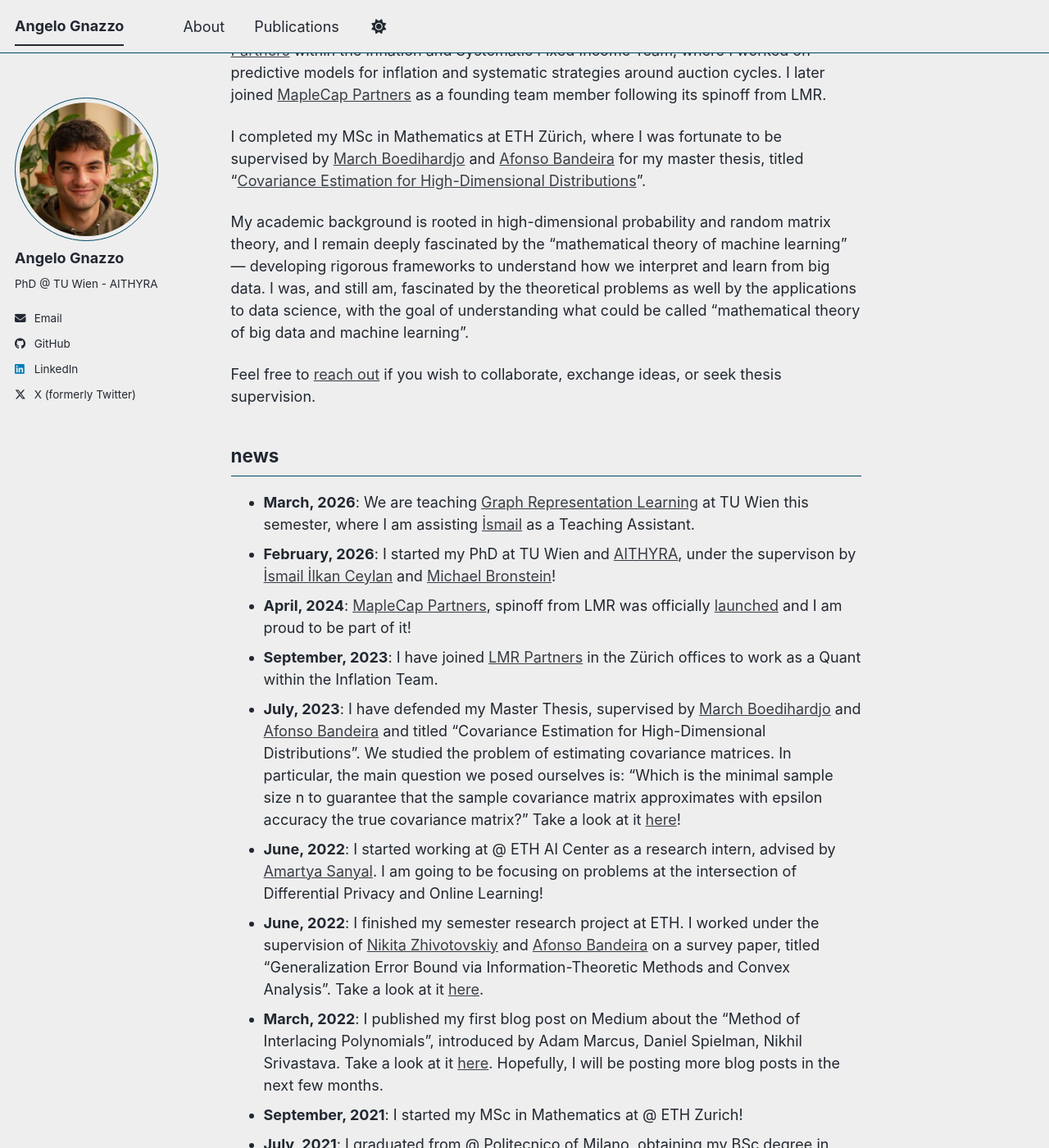
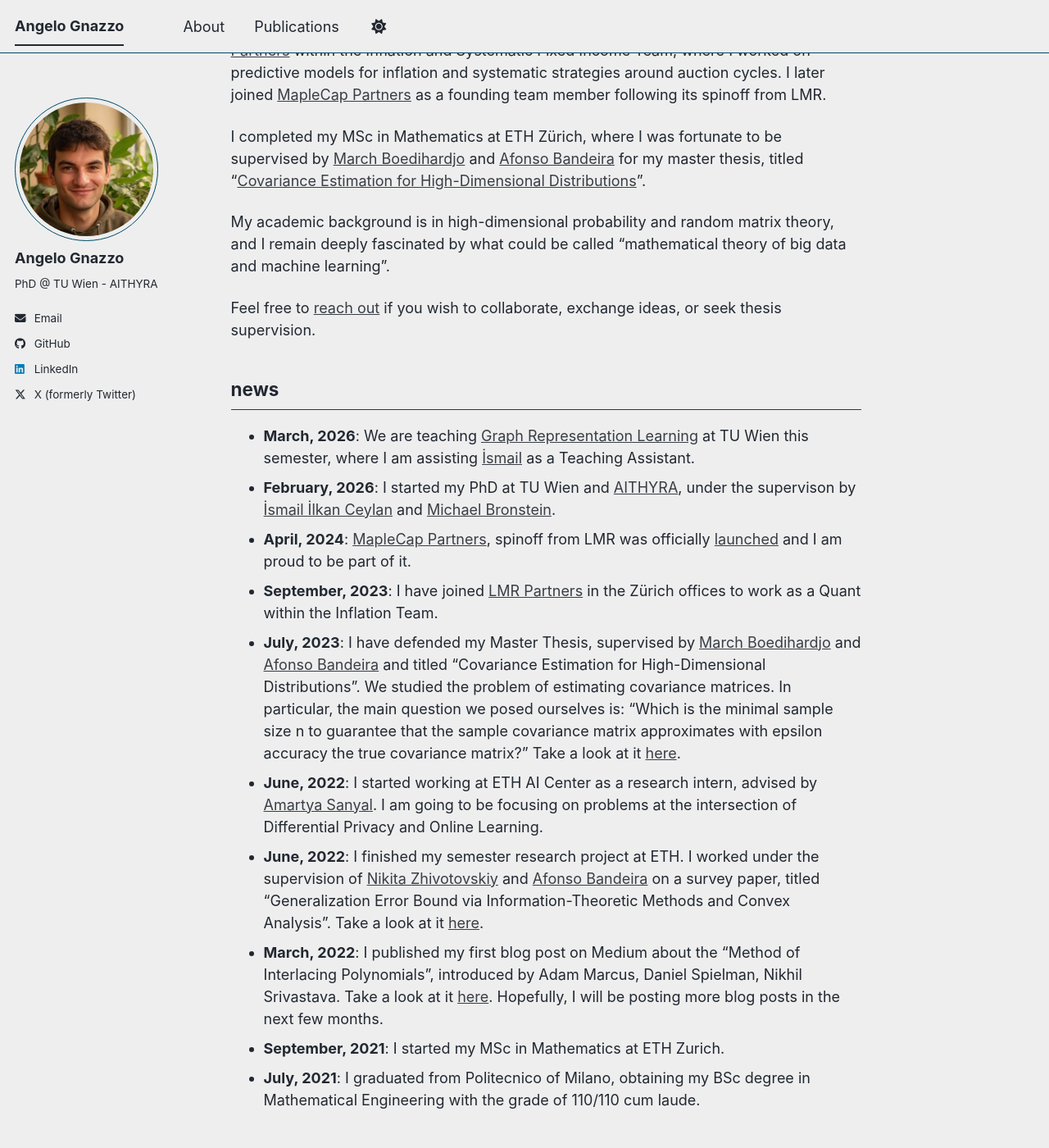
Before and after one commit to angelognazzo/angelognazzo.github.io, a Jekyll site: the page built from _pages/about.md, in a window 1280 px wide and 1400 px high, scrolled down 462 px. Shown: the whole window at 82% size. Built offline with Jekyll 4.4.1, drawn with Linux system fonts in a browser that asks for light colours; a script bundle is joined from its source files by our own code; library files that are not in the unit come from our copies; some of the changed text lies outside the part shown.

Commit message:
Refine academic background and news updates
Revised text for clarity and conciseness in the academic background and news sections.

```diff
--- a/_pages/about.md
+++ b/_pages/about.md
@@ -20,8 +20,7 @@ Prior to my PhD, I spent some time in industry, working as a Quant Researcher fo
 
 I completed my MSc in Mathematics at ETH Zürich, where I was fortunate to be supervised by [March Boedihardjo](https://apps.math.msu.edu/PageSpace/pb/boedihardjo){:target="_blank"} and [Afonso Bandeira](https://people.math.ethz.ch/~abandeira/){:target="_blank"} for my master thesis, titled "[Covariance Estimation for High-Dimensional Distributions](https://angelognazzo.github.io/publication/2023-07-25-covariance-estimation-high-dimensions){:target="_blank"}".
 
-My academic background is rooted in high-dimensional probability and random matrix theory, and I remain deeply fascinated by the "mathematical theory of machine learning" — developing rigorous frameworks to understand how we interpret and learn from big data.
-I was, and still am, fascinated by the theoretical problems as well by the applications to data science, with the goal of understanding what could be called "mathematical theory of big data and machine learning".
+My academic background is in high-dimensional probability and random matrix theory, and I remain deeply fascinated by what could be called "mathematical theory of big data and machine learning".
 
 Feel free to [reach out](mailto:agnazzo@aithyra.at) if you wish to collaborate, exchange ideas, or seek thesis supervision.
 
@@ -30,13 +29,13 @@ news
 ------
 
 *   **March, 2026**: We are teaching [Graph Representation Learning](https://tiss.tuwien.ac.at/course/courseDetails.xhtml?dswid=6854&dsrid=79&semester=2026S&courseNr=192197){:target="_blank"} at TU Wien this semester, where I am assisting [İsmail](https://www.cs.ox.ac.uk/people/ismaililkan.ceylan/){:target="_blank"} as a Teaching Assistant.
-*   **February, 2026**: I started my PhD at TU Wien and [AITHYRA](https://aithyra.at/){:target="_blank"}, under the supervison by [İsmail İlkan Ceylan](https://www.cs.ox.ac.uk/people/ismaililkan.ceylan/){:target="_blank"} and [Michael Bronstein](https://www.cs.ox.ac.uk/people/michael.bronstein/){:target="_blank"}!
-*   **April, 2024**: [MapleCap Partners](https://www.maplecap.com/){:target="_blank"}, spinoff from LMR was officially [launched](https://thehedgefundjournal.com/wp-content/uploads/2025/11/Tomorrows-Titans-2025-%E2%80%93-The-Hedge-Fund-Journal-v1.pdf){:target="_blank"} and I am proud to be part of it!
+*   **February, 2026**: I started my PhD at TU Wien and [AITHYRA](https://aithyra.at/){:target="_blank"}, under the supervison by [İsmail İlkan Ceylan](https://www.cs.ox.ac.uk/people/ismaililkan.ceylan/){:target="_blank"} and [Michael Bronstein](https://www.cs.ox.ac.uk/people/michael.bronstein/){:target="_blank"}.
+*   **April, 2024**: [MapleCap Partners](https://www.maplecap.com/){:target="_blank"}, spinoff from LMR was officially [launched](https://thehedgefundjournal.com/wp-content/uploads/2025/11/Tomorrows-Titans-2025-%E2%80%93-The-Hedge-Fund-Journal-v1.pdf){:target="_blank"} and I am proud to be part of it.
 *   **September, 2023**: I have joined [LMR Partners](https://www.lmrpartners.com/){:target="_blank"} in the Zürich offices to work as a Quant within the Inflation Team.
 *   **July, 2023**: I have defended my Master Thesis, supervised by [March Boedihardjo](https://apps.math.msu.edu/PageSpace/pb/boedihardjo){:target="_blank"} and [Afonso Bandeira](https://people.math.ethz.ch/~abandeira/){:target="_blank"} and titled "Covariance Estimation for High-Dimensional Distributions".
-We studied the problem of estimating covariance matrices. In particular, the main question we posed ourselves is: "Which is the minimal sample size n to guarantee that the sample covariance matrix approximates with epsilon accuracy the true covariance matrix?" Take a look at it [here](https://angelognazzo.github.io/files/ETH_Z%C3%BCrich_Angelo_Gnazzo_Thesis_Covariance_Estimation.pdf){:target="_blank"}!
-*   **June, 2022**: I started working at @ ETH AI Center as a research intern, advised by [Amartya Sanyal](https://amartya18x.github.io/){:target="_blank"}. I am going to be focusing on problems at the intersection of Differential Privacy and Online Learning!
+We studied the problem of estimating covariance matrices. In particular, the main question we posed ourselves is: "Which is the minimal sample size n to guarantee that the sample covariance matrix approximates with epsilon accuracy the true covariance matrix?" Take a look at it [here](https://angelognazzo.github.io/files/ETH_Z%C3%BCrich_Angelo_Gnazzo_Thesis_Covariance_Estimation.pdf){:target="_blank"}.
+*   **June, 2022**: I started working at ETH AI Center as a research intern, advised by [Amartya Sanyal](https://amartya18x.github.io/){:target="_blank"}. I am going to be focusing on problems at the intersection of Differential Privacy and Online Learning.
 *   **June, 2022**: I finished my semester research project at ETH. I worked under the supervision of [Nikita Zhivotovskiy](https://sites.google.com/view/nikitazhivotovskiy/){:target="_blank"} and [Afonso Bandeira](https://people.math.ethz.ch/~abandeira/){:target="_blank"} on a survey paper, titled “Generalization Error Bound via Information-Theoretic Methods and Convex Analysis”. Take a look at it [here](https://angelognazzo.github.io/files/Semester_Paper__Generalization_Error_Bounds.pdf){:target="_blank"}.
 *   **March, 2022**: I published my first blog post on Medium about the “Method of Interlacing Polynomials”, introduced by Adam Marcus, Daniel Spielman, Nikhil Srivastava. Take a look at it [here](https://medium.com/@gnazzoangelo/an-introduction-to-the-method-of-interlacing-polynomials-87798aec38ff){:target="_blank"}. Hopefully, I will be posting more blog posts in the next few months.
-*   **September, 2021**: I started my MSc in Mathematics at @ ETH Zurich!
-*   **July, 2021**: I graduated from @ Politecnico of Milano, obtaining my BSc degree in Mathematical Engineering with the grade of 110/110 cum laude.
+*   **September, 2021**: I started my MSc in Mathematics at ETH Zurich.
+*   **July, 2021**: I graduated from Politecnico of Milano, obtaining my BSc degree in Mathematical Engineering with the grade of 110/110 cum laude.
```
